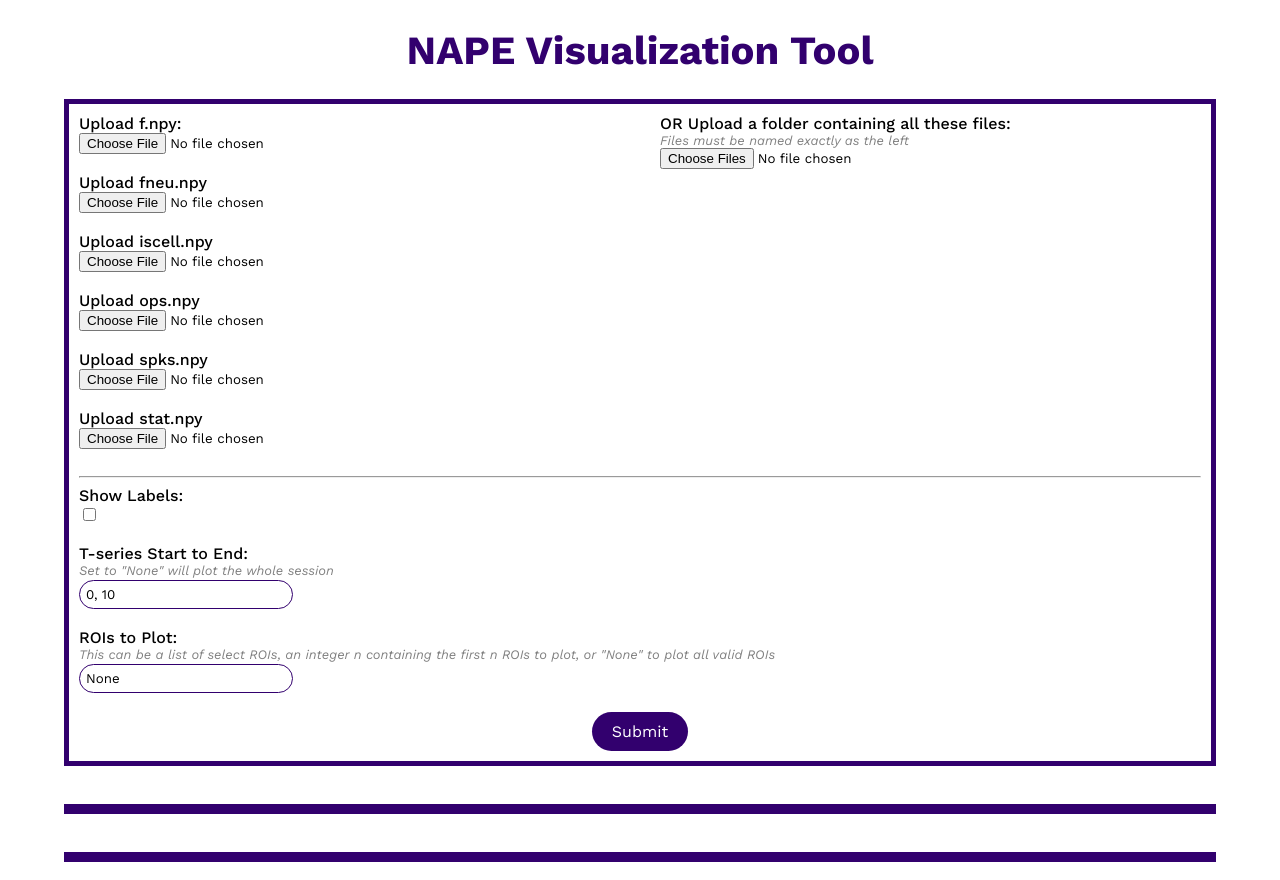
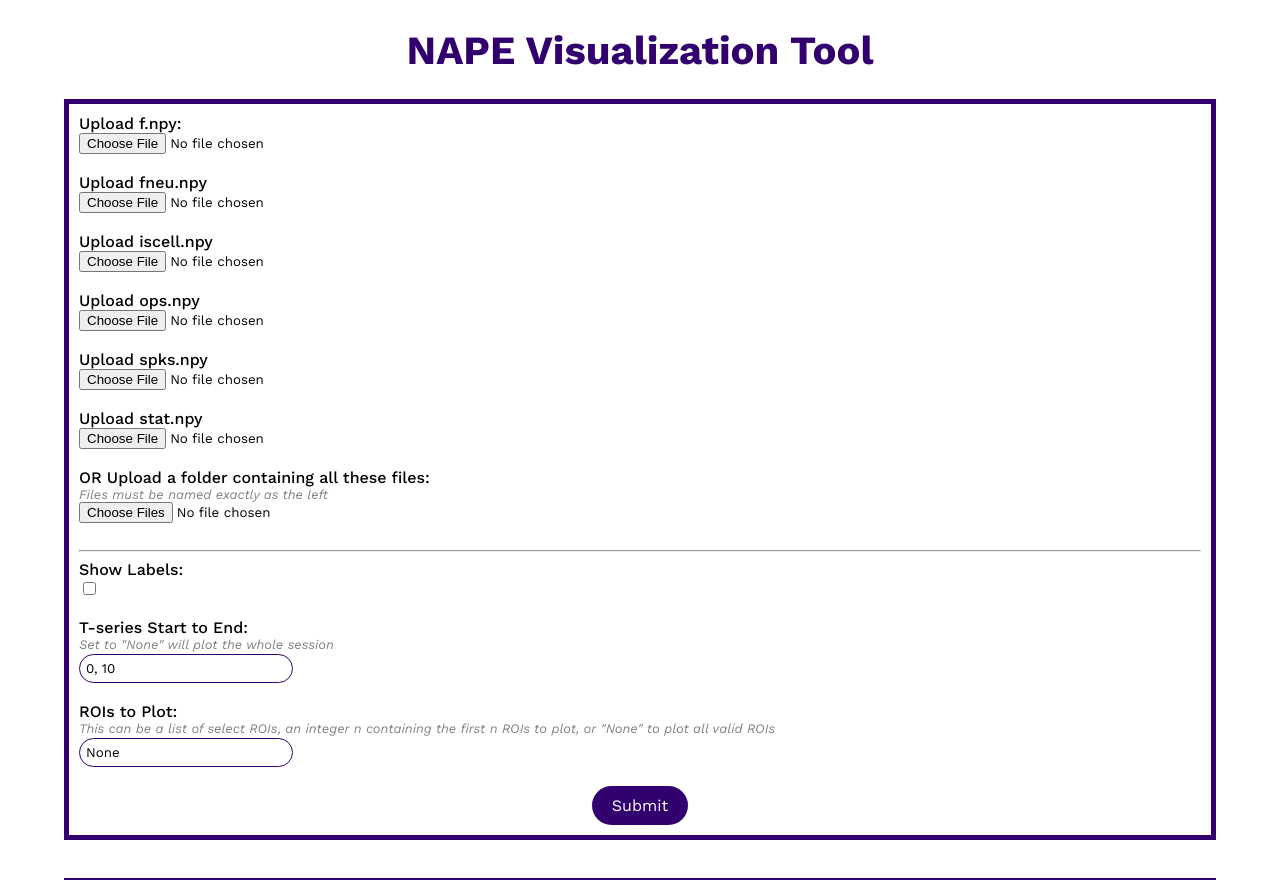
Before and after one commit to Eesha-Jain/nape-visualizer, a Flask app: page /2photon/tab1 in a window 1280 px wide. Shown: the part 47-927 px from the top of the page. Run offline with Flask 3, Linux system fonts and the light colour scheme; some libraries are stand-ins or nearby versions.

Commit message:
remove column gap

```diff
--- a/static/style.css
+++ b/static/style.css
@@ -29,8 +29,6 @@ h1 {
 
 .row {
     display: grid;
-    grid-template-columns: 50% auto;
-    column-gap: 20px;
 }
 
 .container {
```
